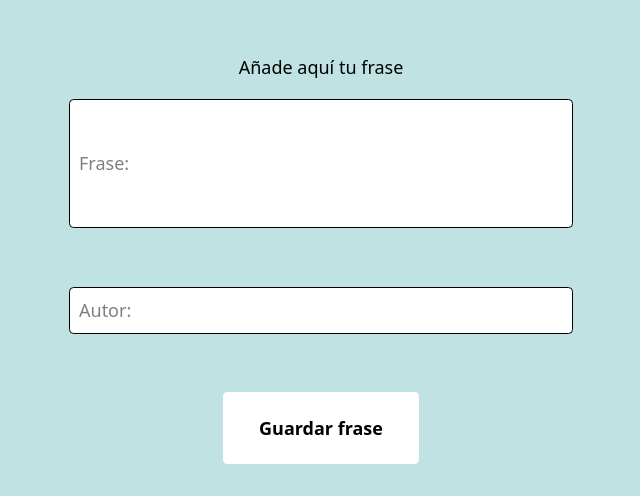
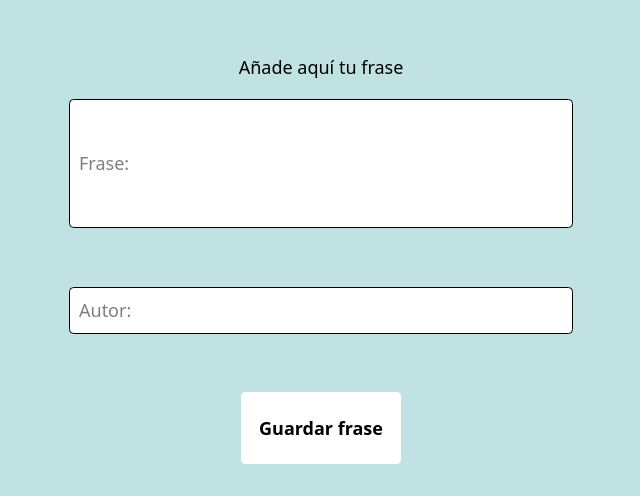
Before and after one commit to miaryl/p7_proyecto4, a React (Vite) app: page / in a window 1280 px wide. Shown: the part 1118-1614 px from the top of the page, without its empty margins (319-959 px from the left). Built offline with nearby package versions, Linux system fonts and the light colour scheme.

Commit message:
btn back to insisde of form, change style of button, all works

```diff
--- a/src/components/form/form.jsx
+++ b/src/components/form/form.jsx
@@ -103,10 +103,10 @@ function Form () {
             onChange={(e) => setAuthor(e.target.value)}
             className="author-input border rounded bg-white p-2 mb-9"
         />
+        <button type="submit"
+        className="w-auto self-center rounded bg-white font-bold cursor-pointer hover:bg-gray-200 px-4 py-5 mb-7">Guardar frase</button>
+        </form>
 
-        </form>
-        <button type="submit"
-        className="rounded bg-white font-bold  cursor-pointer hover:bg-gray-200 mb-7 px-8 py-5">Guardar frase</button>
         </>
     );
 }
```
